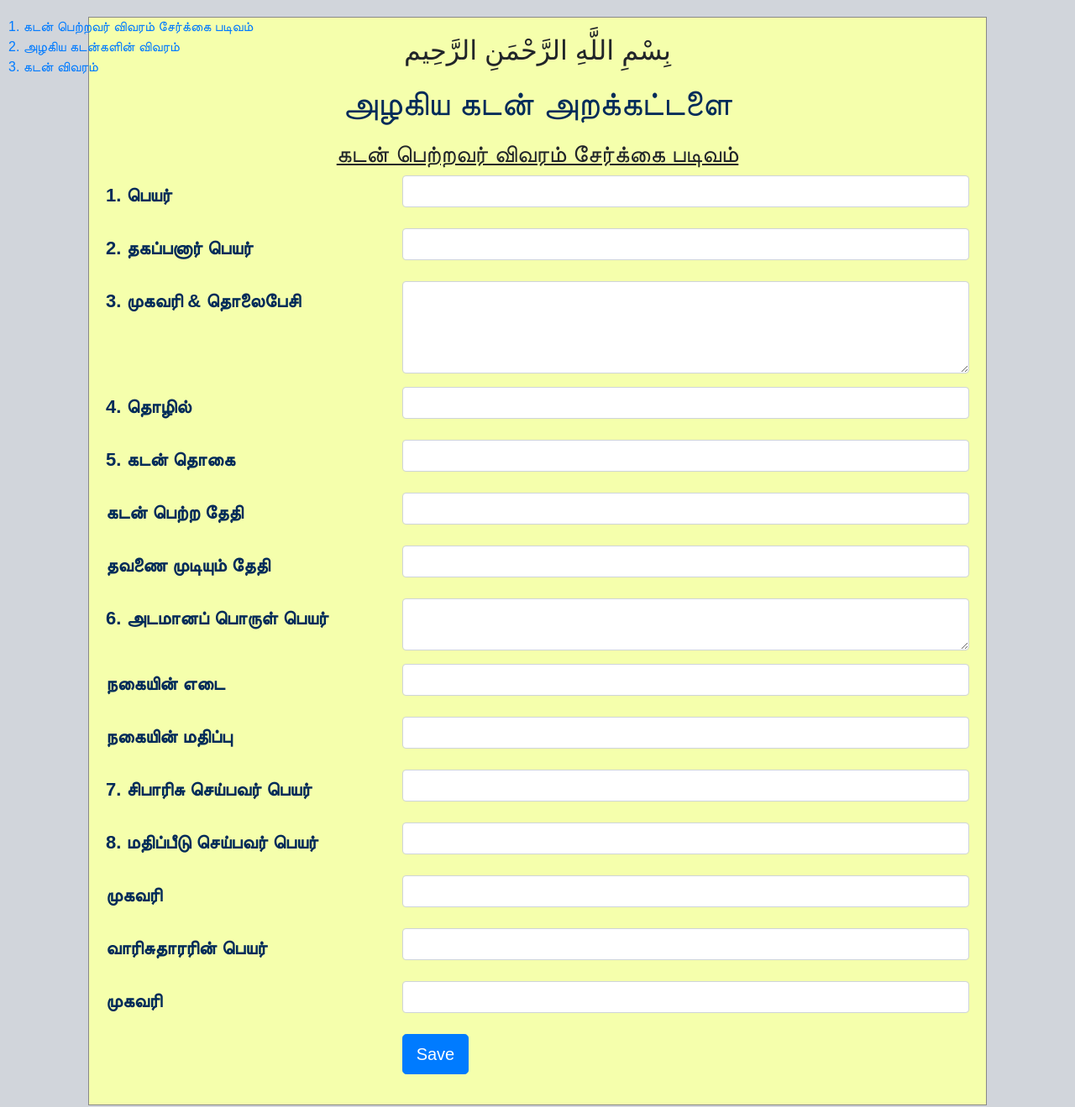
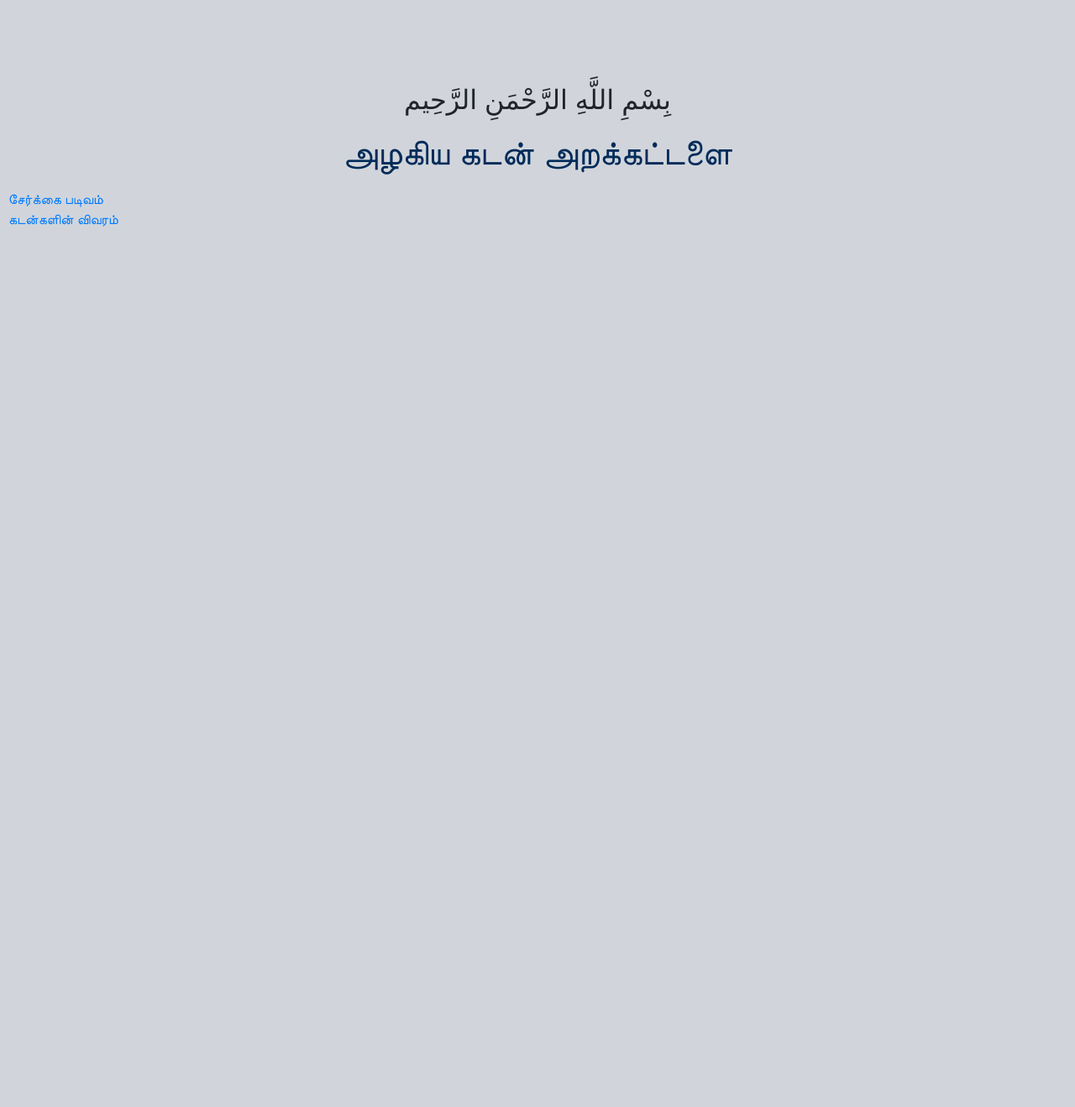
Before and after one commit to mdshakeer/alagiyakadan, a plain HTML site: page index.html in a window 1280 px wide. Shown: the whole page at 84% size. After the commit the page ends 800 px from the top, so only its background shows below. Drawn offline with nearby package versions, Linux system fonts and the light colour scheme; a web font is replaced by a local one.

Commit message:
updated design 2

```diff
--- a/index.html
+++ b/index.html
@@ -14,112 +14,13 @@
   <link rel="stylesheet" type="text/css" href="style.css">
 </head>
 <body>
-  <div class="nav-links">
-    <a href="index.html">1. கடன் பெற்றவர் விவரம் சேர்க்கை படிவம்</a></br>
-    <a href="list.html">2. அழகிய கடன்களின் விவரம்</a></br>
-    <a href="loan.html">3. கடன் விவரம்</a>
-  </div>
-  <div class="container">
-    <form>
-      <h2 class="text-center">بِسْمِ اللَّهِ الرَّحْمَنِ الرَّحِيم</h2>
-      <h1 class="text-center">அழகிய கடன் அறக்கட்டளை</h1>
-      <h3 class="text-center text-underline">கடன் பெற்றவர் விவரம் சேர்க்கை படிவம்</h3>
-      <div class="form-group row">
-        <label for="name" class="col-4 col-form-label">1. பெயர்</label>
-        <div class="col-8">
-          <input id="name" name="name" type="text" required="required" class="form-control">
-        </div>
-      </div>
-      <div class="form-group row">
-        <label for="fname" class="col-4 col-form-label">2. தகப்பனார் பெயர்</label>
-        <div class="col-8">
-          <input id="fname" name="fname" type="text" required="required" class="form-control">
-        </div>
-      </div>
-      <div class="form-group row">
-        <label for="address" class="col-4 col-form-label">3. முகவரி & தொலைபேசி</label>
-        <div class="col-8">
-          <textarea id="address" name="address" cols="40" rows="4" required="required" class="form-control"></textarea>
-        </div>
-      </div>
-      <div class="form-group row">
-        <label for="occupation" class="col-4 col-form-label">4. தொழில்</label>
-        <div class="col-8">
-          <input id="occupation" name="occupation" type="text" class="form-control" required="required">
-        </div>
-      </div>
-      <div class="form-group row">
-        <label for="loan_amount" class="col-4 col-form-label">5. கடன் தொகை</label>
-        <div class="col-8">
-          <input id="loan_amount" name="loan_amount" type="text" class="form-control" required="required">
-        </div>
-      </div>
-      <div class="form-group row">
-        <label for="loan_date" class="col-4 col-form-label">கடன் பெற்ற தேதி</label>
-        <div class="col-8">
-          <input id="loan_date" name="loan_date" type="text" class="form-control" required="required">
-        </div>
-      </div>
-      <div class="form-group row">
-        <label for="load_enddate" class="col-4 col-form-label">தவணை முடியும் தேதி</label>
-        <div class="col-8">
-          <input id="load_enddate" name="load_enddate" type="text" class="form-control" required="required">
-        </div>
-      </div>
-      <div class="form-group row">
-        <label for="mortgage_name" class="col-4 col-form-label">6. அடமானப் பொருள் பெயர்</label>
-        <div class="col-8">
-          <textarea id="mortgage_name" name="mortgage_name" cols="40" rows="2" required="required" class="form-control"></textarea>
-        </div>
-      </div>
-      <div class="form-group row">
-        <label for="gold_weight" class="col-4 col-form-label">நகையின் எடை</label>
-        <div class="col-8">
-          <input id="gold_weight" name="gold_weight" type="text" required="required" class="form-control">
-        </div>
-      </div>
-      <div class="form-group row">
-        <label for="gold_worth" class="col-4 col-form-label">நகையின் மதிப்பு</label>
-        <div class="col-8">
-          <input id="gold_worth" name="gold_worth" type="text" class="form-control" required="required">
-        </div>
-      </div>
-      <div class="form-group row">
-        <label for="recommend_person" class="col-4 col-form-label">7. சிபாரிசு செய்பவர் பெயர்</label>
-        <div class="col-8">
-          <input id="recommend_person" name="recommend_person" type="text" class="form-control" required="required">
-        </div>
-      </div>
-      <div class="form-group row">
-        <label for="evaulate_person" class="col-4 col-form-label">8. மதிப்பீடு செய்பவர் பெயர்</label>
-        <div class="col-8">
-          <input id="evaulate_person" name="evaulate_person" type="text" class="form-control" required="required">
-        </div>
-      </div>
-      <div class="form-group row">
-        <label for="address1" class="col-4 col-form-label">முகவரி</label>
-        <div class="col-8">
-          <input id="address1" name="address1" type="text" class="form-control" required="required">
-        </div>
-      </div>
-      <div class="form-group row">
-        <label for="heir_name" class="col-4 col-form-label">வாரிசுதாரரின் பெயர்</label>
-        <div class="col-8">
-          <input id="heir_name" name="heir_name" type="text" class="form-control" required="required">
-        </div>
-      </div>
-      <div class="form-group row">
-        <label for="address2" class="col-4 col-form-label">முகவரி</label>
-        <div class="col-8">
-          <input id="address2" name="address2" type="text" class="form-control" required="required">
-        </div>
-      </div>
-      <div class="form-group row">
-        <div class="offset-4 col-8">
-          <button name="submit" type="submit" class="btn btn-primary btn-lg">Save</button>
-        </div>
-      </div>
-    </form>
+  <div class="container" style="margin-top: 100px;">
+    <h2 class="text-center">بِسْمِ اللَّهِ الرَّحْمَنِ الرَّحِيم</h2>
+    <h1 class="text-center">அழகிய கடன் அறக்கட்டளை</h1>
+    <div class="nav-links">
+      <a href="application.html">சேர்க்கை படிவம்</a></br>
+      <a href="list.html">கடன்களின் விவரம்</a></br>
+    </div>
   </div>
 </body>
 </html>
```
